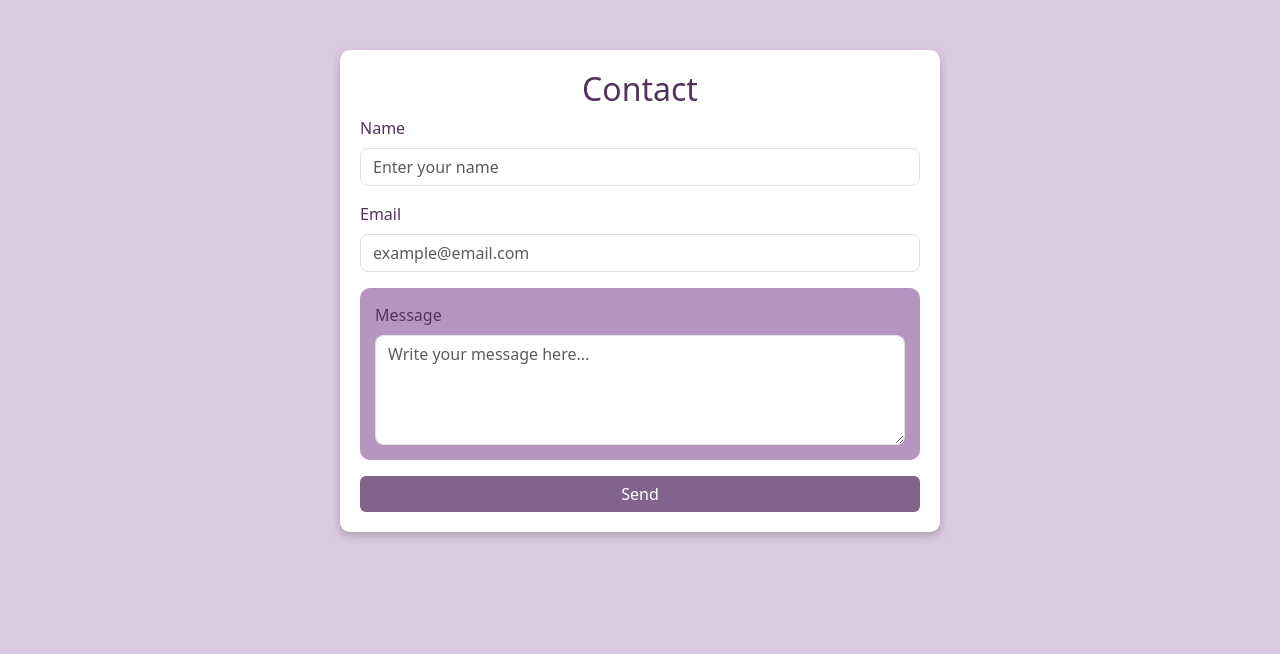
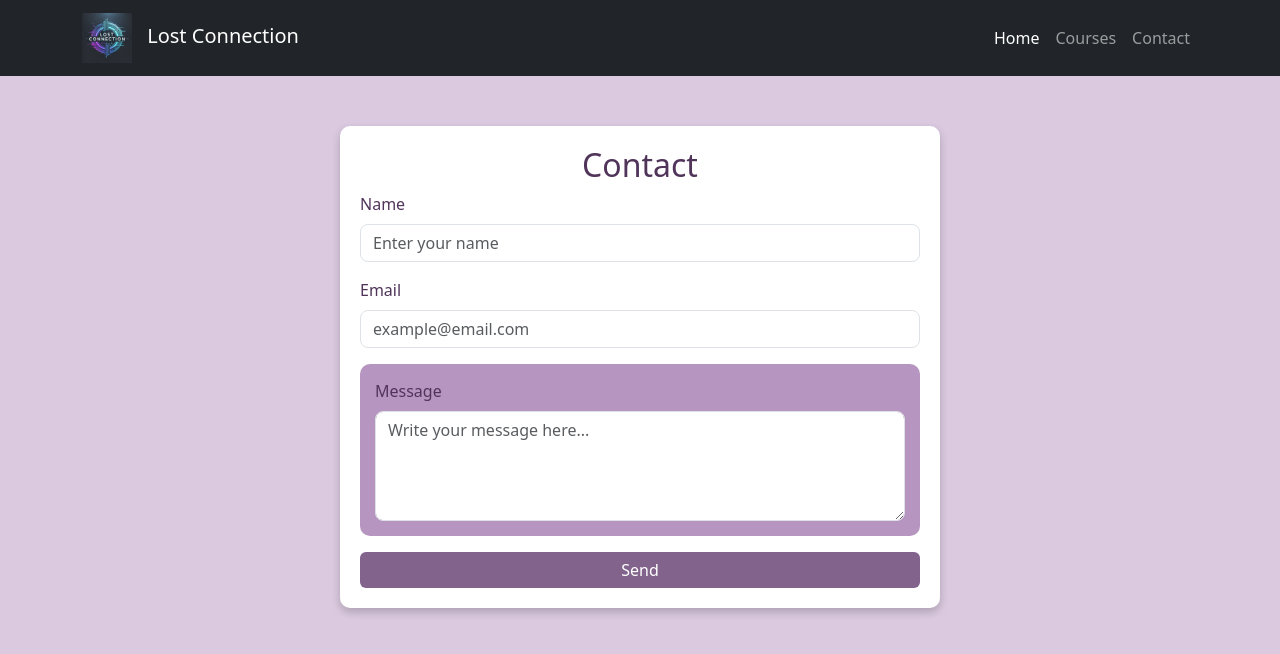
Before and after one commit to Joss220r/Lost__Connection, a plain HTML site: page view/ContactUs.html in a window 1280 px wide. Drawn offline with nearby package versions, Linux system fonts and the light colour scheme.

Commit message:
FIX: MISSING HEADER

```diff
--- a/view/ContactUs.html
+++ b/view/ContactUs.html
@@ -1,3 +1,4 @@
+
 <!DOCTYPE html>
 <html lang="en">
 <head>
@@ -38,6 +39,35 @@
 </head>
 <body>
 
+
+<header>
+    <nav class="navbar navbar-expand-lg navbar-dark bg-dark">
+        <div class="container">
+            <a class="navbar-brand" href="#">
+                <img src="./img/logo.png" alt="Lost Connection Logo" style="height:50px; margin-right:10px;">
+                Lost Connection
+            </a>
+            <button class="navbar-toggler" type="button" data-bs-toggle="collapse" data-bs-target="#navbarNav" aria-controls="navbarNav" aria-expanded="false" aria-label="Toggle navigation">
+                <span class="navbar-toggler-icon"></span>
+            </button>
+            <div class="collapse navbar-collapse" id="navbarNav">
+                <ul class="navbar-nav ms-auto">
+                    <li class="nav-item">
+                        <a class="nav-link active" href="index.html">Home</a>
+                    </li>
+                    <li class="nav-item">
+                        <a class="nav-link" href="cursos.html">Courses</a>
+                    </li>
+                    <li class="nav-item">
+                        <a class="nav-link" href="ContactUs.html">Contact</a>
+                    </li>
+                </ul>
+            </div>
+        </div>
+    </nav>
+</header>
+
+
 <div class="container">
     <div class="contact-container">
         <h2 class="text-center">Contact</h2>
```
